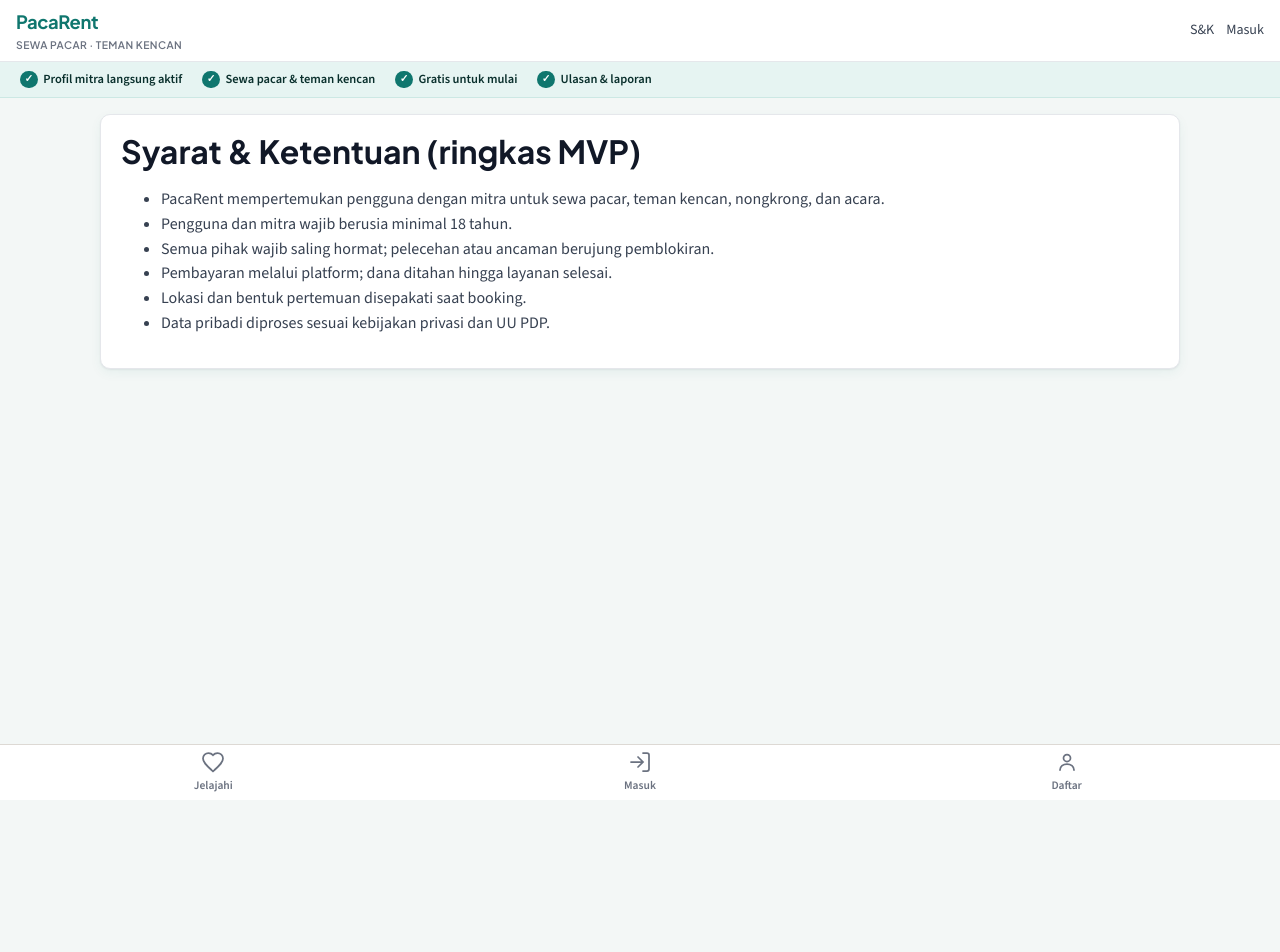
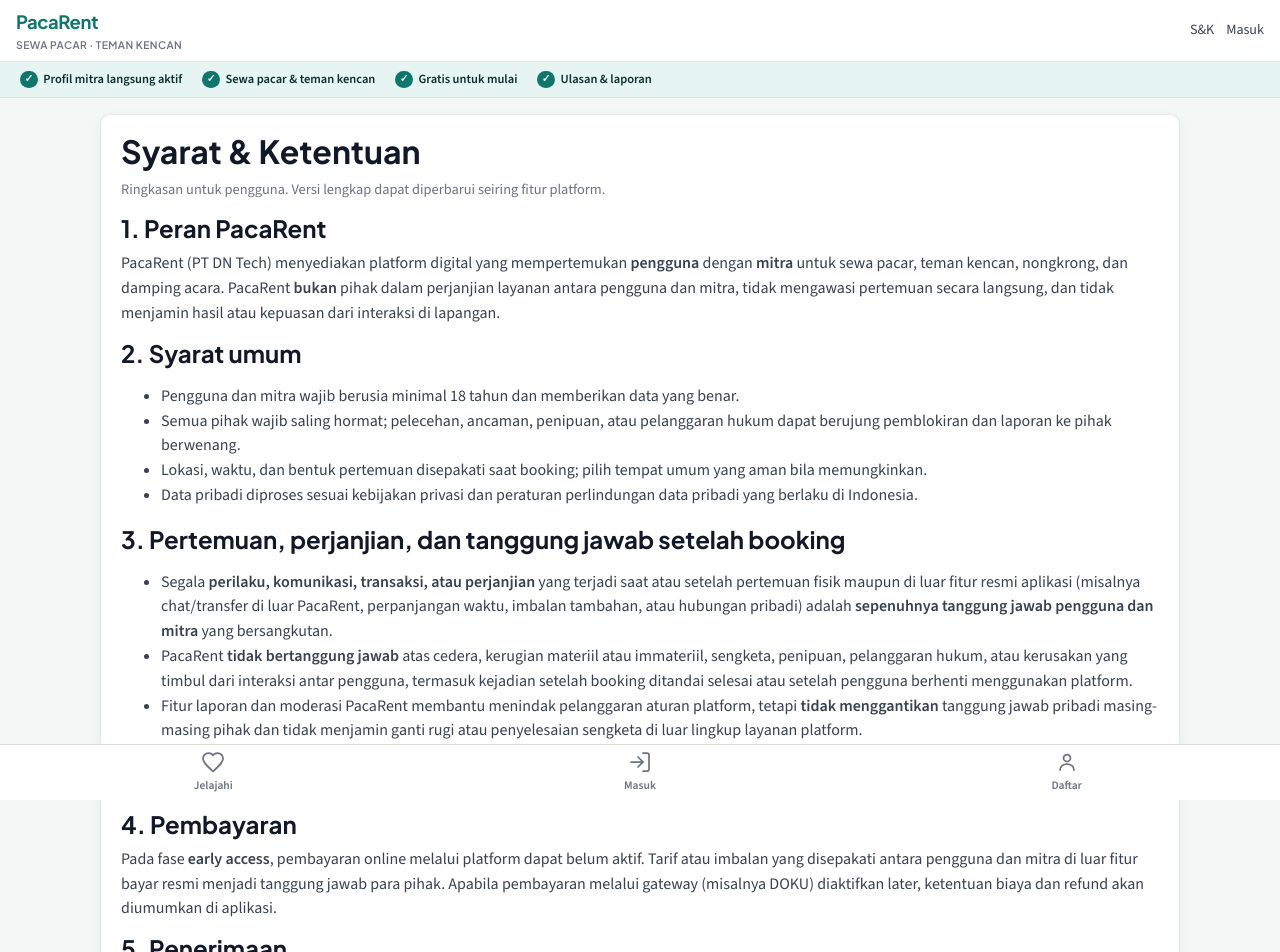
Before and after one commit to dreamcraft17/pacarent, a React (Vite) app in the folder web/: page /syarat in a window 1280 px wide. Shown: the top 952 px of the page. Before the commit the page ends 800 px from the top, so only its background shows below. Built offline with nearby package versions, Linux system fonts and the light colour scheme; no server answers.

Commit message:
docs(legal): expand terms with off-platform liability disclaimer.
Remove MVP label and escrow copy; document facilitator pattern and post-meeting user responsibility.

```diff
--- a/web/src/pages/TermsPage.tsx
+++ b/web/src/pages/TermsPage.tsx
@@ -1,15 +1,76 @@
 export default function TermsPage() {
   return (
-    <div className="card">
-      <h1>Syarat &amp; Ketentuan (ringkas MVP)</h1>
-      <ul>
-        <li>PacaRent mempertemukan pengguna dengan mitra untuk sewa pacar, teman kencan, nongkrong, dan acara.</li>
-        <li>Pengguna dan mitra wajib berusia minimal 18 tahun.</li>
-        <li>Semua pihak wajib saling hormat; pelecehan atau ancaman berujung pemblokiran.</li>
-        <li>Pembayaran melalui platform; dana ditahan hingga layanan selesai.</li>
-        <li>Lokasi dan bentuk pertemuan disepakati saat booking.</li>
-        <li>Data pribadi diproses sesuai kebijakan privasi dan UU PDP.</li>
-      </ul>
+    <div className="card terms-page">
+      <h1>Syarat &amp; Ketentuan</h1>
+      <p className="muted terms-updated">Ringkasan untuk pengguna. Versi lengkap dapat diperbarui seiring fitur platform.</p>
+
+      <section>
+        <h2>1. Peran PacaRent</h2>
+        <p>
+          PacaRent (PT DN Tech) menyediakan platform digital yang mempertemukan <strong>pengguna</strong> dengan{' '}
+          <strong>mitra</strong> untuk sewa pacar, teman kencan, nongkrong, dan damping acara. PacaRent{' '}
+          <strong>bukan</strong> pihak dalam perjanjian layanan antara pengguna dan mitra, tidak mengawasi
+          pertemuan secara langsung, dan tidak menjamin hasil atau kepuasan dari interaksi di lapangan.
+        </p>
+      </section>
+
+      <section>
+        <h2>2. Syarat umum</h2>
+        <ul>
+          <li>Pengguna dan mitra wajib berusia minimal 18 tahun dan memberikan data yang benar.</li>
+          <li>Semua pihak wajib saling hormat; pelecehan, ancaman, penipuan, atau pelanggaran hukum dapat berujung pemblokiran dan laporan ke pihak berwenang.</li>
+          <li>Lokasi, waktu, dan bentuk pertemuan disepakati saat booking; pilih tempat umum yang aman bila memungkinkan.</li>
+          <li>Data pribadi diproses sesuai kebijakan privasi dan peraturan perlindungan data pribadi yang berlaku di Indonesia.</li>
+        </ul>
+      </section>
+
+      <section>
+        <h2>3. Pertemuan, perjanjian, dan tanggung jawab setelah booking</h2>
+        <ul>
+          <li>
+            Segala <strong>perilaku, komunikasi, transaksi, atau perjanjian</strong> yang terjadi saat atau setelah
+            pertemuan fisik maupun di luar fitur resmi aplikasi (misalnya chat/transfer di luar PacaRent, perpanjangan
+            waktu, imbalan tambahan, atau hubungan pribadi) adalah{' '}
+            <strong>sepenuhnya tanggung jawab pengguna dan mitra</strong> yang bersangkutan.
+          </li>
+          <li>
+            PacaRent <strong>tidak bertanggung jawab</strong> atas cedera, kerugian materiil atau immateriil, sengketa,
+            penipuan, pelanggaran hukum, atau kerusakan yang timbul dari interaksi antar pengguna, termasuk kejadian
+            setelah booking ditandai selesai atau setelah pengguna berhenti menggunakan platform.
+          </li>
+          <li>
+            Fitur laporan dan moderasi PacaRent membantu menindak pelanggaran aturan platform, tetapi{' '}
+            <strong>tidak menggantikan</strong> tanggung jawab pribadi masing-masing pihak dan tidak menjamin ganti
+            rugi atau penyelesaian sengketa di luar lingkup layanan platform.
+          </li>
+          <li>
+            Apabila terjadi perselisihan, pengguna dan mitra diminta menyelesaikannya secara damai terlebih dahulu;
+            PacaRent dapat, tanpa kewajiban, membantu mediasi administratif sejauh kebijakan internal mengizinkan.
+          </li>
+        </ul>
+      </section>
+
+      <section>
+        <h2>4. Pembayaran</h2>
+        <p>
+          Pada fase <strong>early access</strong>, pembayaran online melalui platform dapat belum aktif. Tarif atau
+          imbalan yang disepakati antara pengguna dan mitra di luar fitur bayar resmi menjadi tanggung jawab para
+          pihak. Apabila pembayaran melalui gateway (misalnya DOKU) diaktifkan later, ketentuan biaya dan refund akan
+          diumumkan di aplikasi.
+        </p>
+      </section>
+
+      <section>
+        <h2>5. Penerimaan</h2>
+        <p>
+          Dengan mendaftar atau menggunakan PacaRent, Anda menyatakan telah membaca, memahami, dan menyetujui ringkasan
+          ini. Ketentuan dapat diperbarui; perubahan material akan diinformasikan melalui platform.
+        </p>
+        <p className="muted">
+          Bukan nasihat hukum. Untuk sengketa serius atau kerugian besar, konsultasikan penasihat hukum dan laporkan ke
+          aparat sesuai peraturan yang berlaku.
+        </p>
+      </section>
     </div>
   );
 }
```
Also changed, not shown: 1 other file (tests, documents, lock files or other folders).
